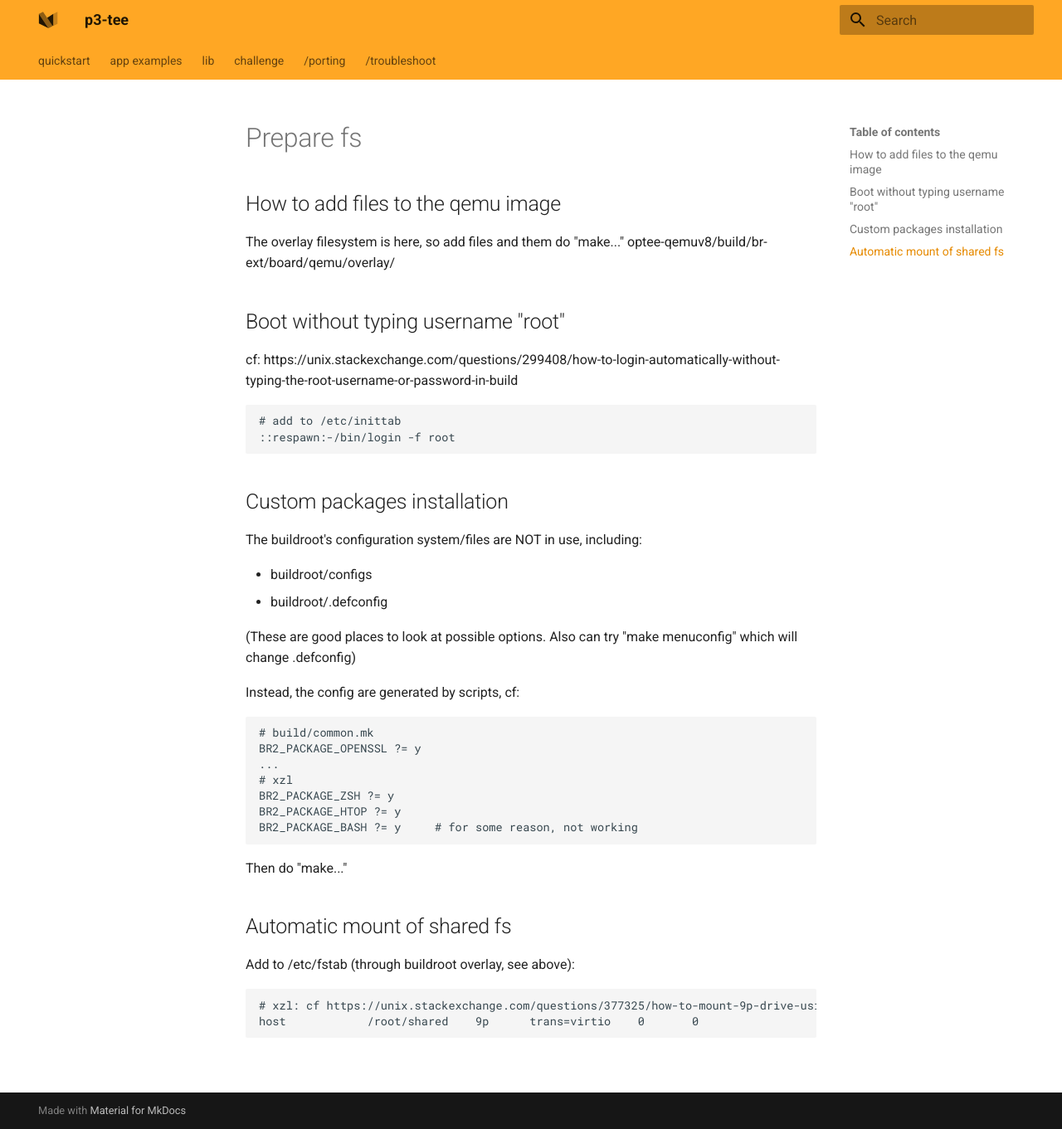
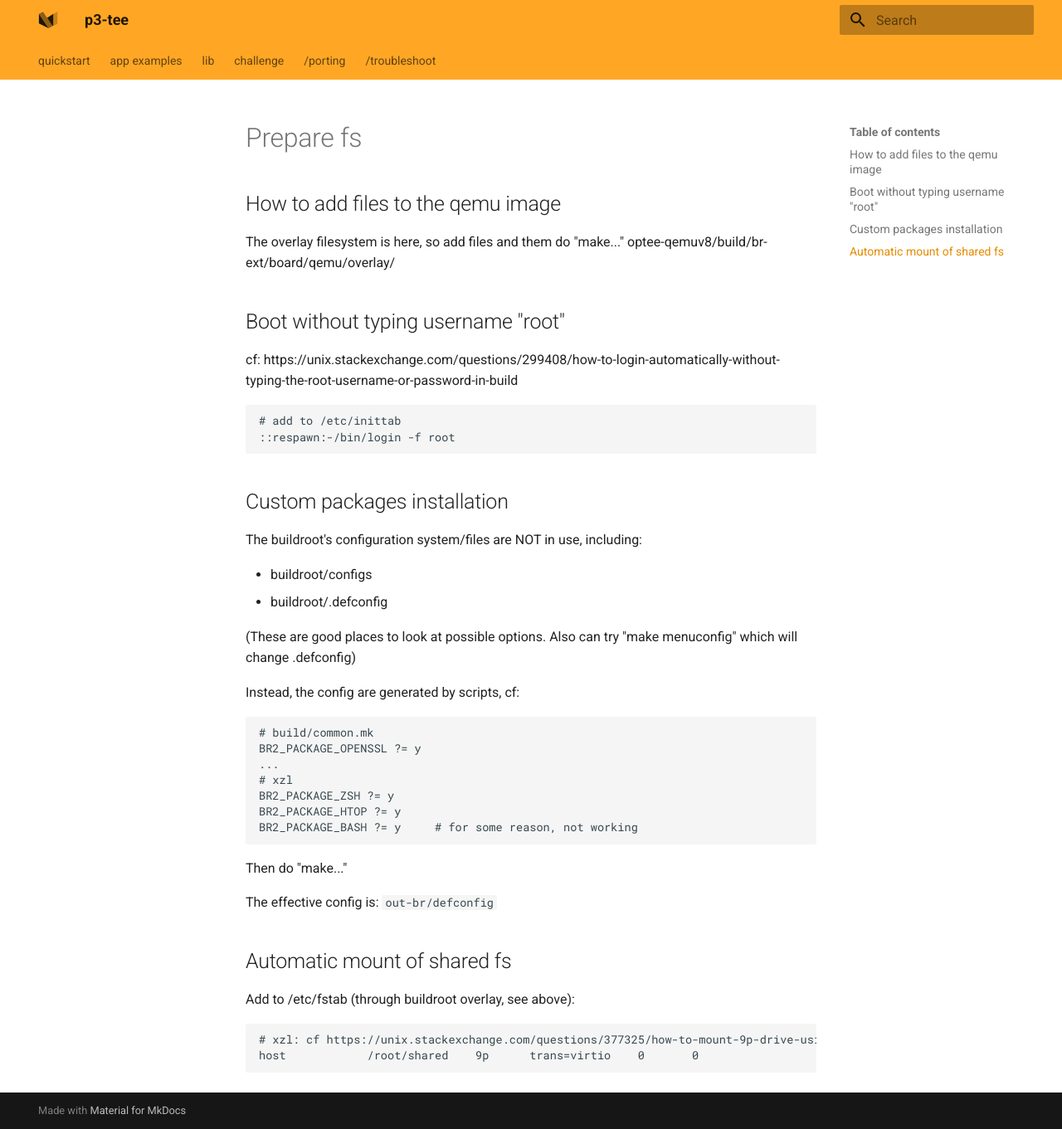
Before and after one commit to fxlin/p3-tee, an MkDocs documentation site: the page built from docs/prepare-fs.md, in a window 1280 px wide and 1361 px high. Shown: the whole window at 83% size. Built offline with MkDocs 1.6.1 and Material for MkDocs 9.7.7, drawn with Linux system fonts in a browser that asks for light colours.

Commit message:
Update prepare-fs.md

````diff
--- a/docs/prepare-fs.md
+++ b/docs/prepare-fs.md
@@ -34,6 +34,9 @@ BR2_PACKAGE_BASH ?= y     # for some reason, not working
 
 Then do  "make..."
 
+The effective config is:
+``out-br/defconfig``
+
 ## Automatic mount of shared fs
 Add to /etc/fstab (through buildroot overlay, see above):
 ```
````
